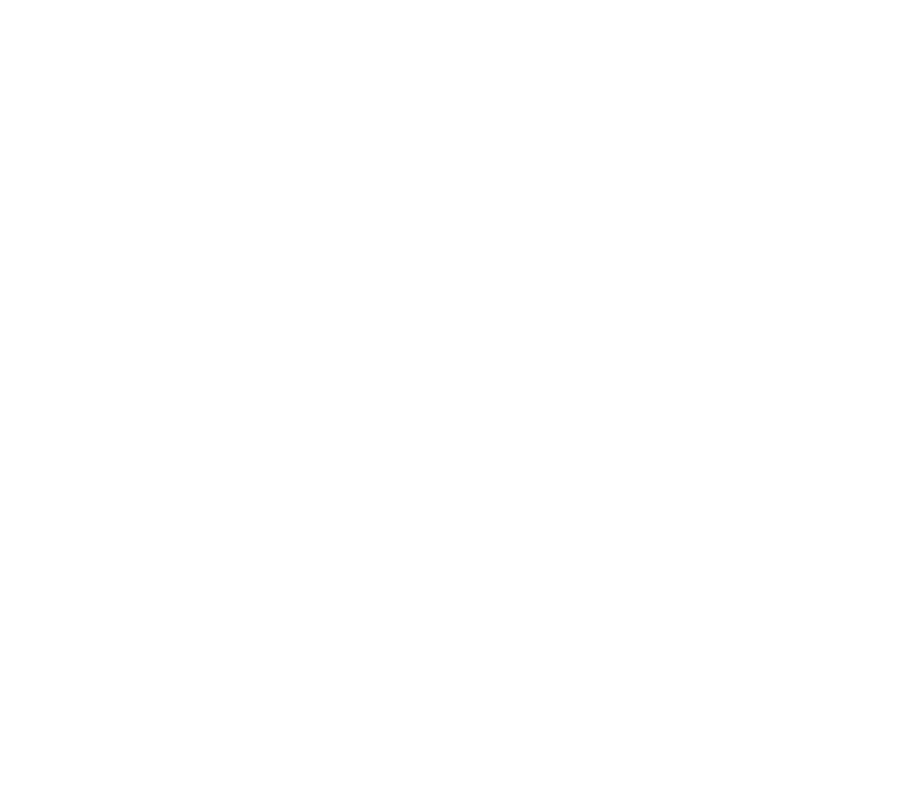
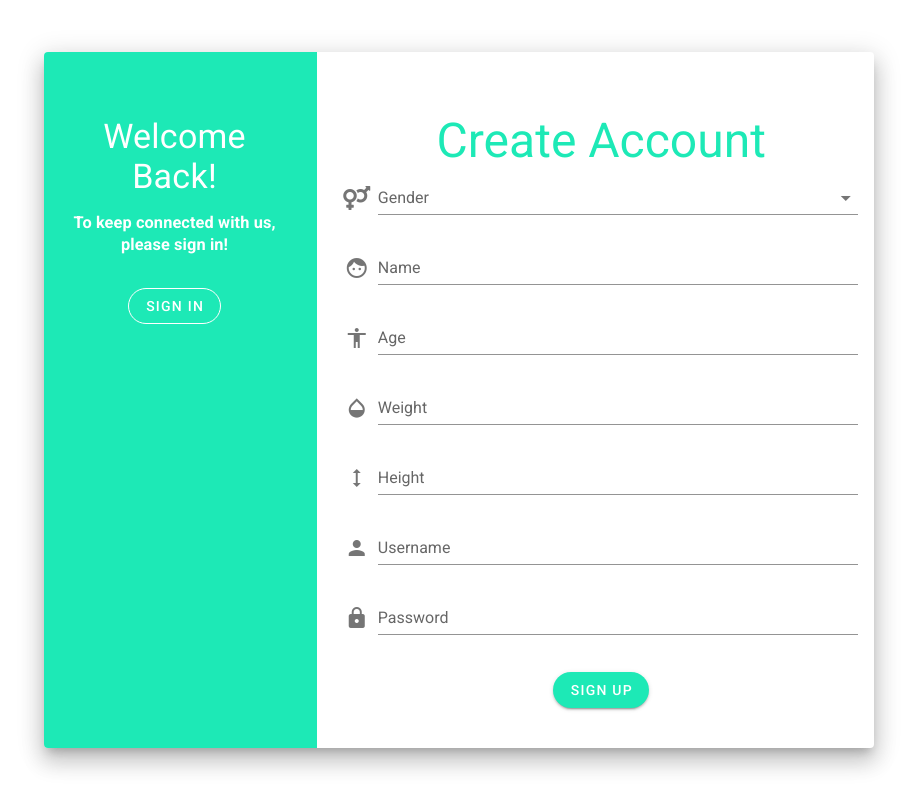
Before and after one commit to bossnuri/Frontend, a Vue app: page /#/signup in a window 1280 px wide. Shown: the whole page, without its empty margins (181-1098 px from the left). Built offline with nearby package versions, Linux system fonts and the light colour scheme.

Commit message:
done with login and sign up

```diff
--- a/src/components/Login.vue
+++ b/src/components/Login.vue
@@ -44,7 +44,7 @@
                         >Enter your personal details and become healthy with us!</h3>
                       </v-card-text>
                       <div class="text-center">
-                        <v-btn rounded outlined dark @click="step++">SIGN UP</v-btn>
+                        <v-btn rounded outlined dark @click="step++" to="/signup">SIGN UP</v-btn>
                       </div>
                     </v-col>
                   </v-row>
--- a/src/components/Signup.vue
+++ b/src/components/Signup.vue
@@ -11,23 +11,44 @@
                     <v-col cols="12" md="4" class="teal accent-3">
                       <v-card-text class="white--text mt-12">
                         <h1 class="text-center display-1">Welcome Back!</h1>
-                        <h5
-                          class="text-center"
-                        >To Keep connected with us please login with your personnel info</h5>
+                        <h3
+                          class="text-center my-4"
+                        >To keep connected with us, please sign in!</h3>
                       </v-card-text>
                       <div class="text-center">
-                        <v-btn rounded outlined dark @click="step--">Sign in</v-btn>
+                        <v-btn rounded outlined dark @click="step--" to="/">Sign in</v-btn>
                       </div>
                     </v-col>
                     <v-col cols="12" md="8">
                       <v-card-text class="mt-12">
                         <h1 class="text-center display-2 teal--text text--accent-3">Create Account</h1>
-                        <h4 class="text-center mt-4">Ensure your email for registration</h4>
                         <v-form>
+
+                          <v-select
+                            :items="['Male', 'Female']"
+                            label="Gender"
+                            prepend-icon="fas fa-venus-mars"
+                            color="teal accent-3"
+                          >
+                            <template v-slot:item="{ item, attrs, on }">
+                              <v-list-item
+                                v-bind="attrs"
+                                v-on="on"
+                                color="teal accent-3"
+                              >
+                                <v-list-item-title
+                                  :id="attrs['aria-labelledby']"
+                                  v-text="item"
+                                  color="teal accent-3"
+                                ></v-list-item-title>
+                              </v-list-item>
+                            </template>
+                          </v-select>
+
                           <v-text-field
                             label="Name"
                             name="Name"
-                            prepend-icon="person"
+                            prepend-icon="face"
                             type="text"
                             color="teal accent-3"
                           />
@@ -42,13 +63,37 @@
                              id="Weight"
                              label="Weight"
                              name="weight"
-                             prepend-icon="lock"
-                             type="password"
+                             prepend-icon="opacity"
+                             type="text"
                              color="teal accent-3"
                            />
+                          <v-text-field
+                            id="Height"
+                            label="Height"
+                            name="height"
+                            prepend-icon="height"
+                            type="text"
+                            color="teal accent-3"
+                          />
+                          <v-text-field
+                            id="Username"
+                            label="Username"
+                            name="username"
+                            prepend-icon="person"
+                            type="text"
+                            color="teal accent-3"
+                          />
+                          <v-text-field
+                            id="Password"
+                            label="Password"
+                            name="password"
+                            prepend-icon="lock"
+                            type="password"
+                            color="teal accent-3"
+                          />
                         </v-form>
                       </v-card-text>
-                      <div class="text-center mt-n5">
+                      <div class="text-center mb-10">
                         <v-btn rounded color="teal accent-3" dark>SIGN UP</v-btn>
                       </div>
                     </v-col>
--- a/src/router/index.js
+++ b/src/router/index.js
@@ -2,6 +2,7 @@
 import VueRouter from "vue-router";
 // import Home from "../views/Home.vue";
 import Login from "../components/Login";
+import Signup from "../components/Signup";
 
 Vue.use(VueRouter);
 
@@ -12,7 +13,12 @@
     // component: Home,
     path: "/",
     name: "Login",
-    component: Login,
+    component: Login
+  },
+  {
+    path: "/signup",
+    name: "Signup",
+    component: Signup
   },
   {
     path: "/about",
```
Also changed, not shown: src/components/UserStat.vue (added, +13 -0 lines).
